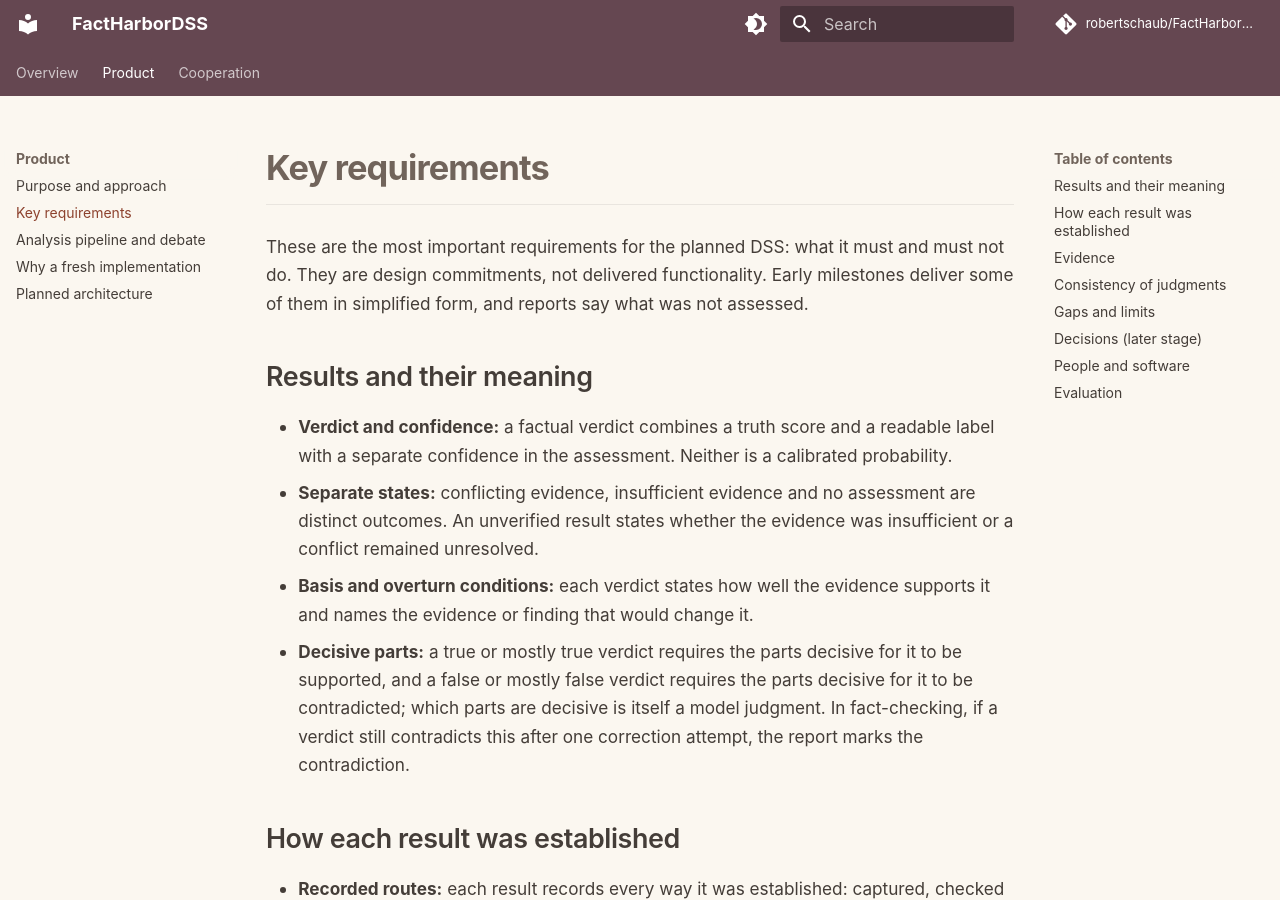
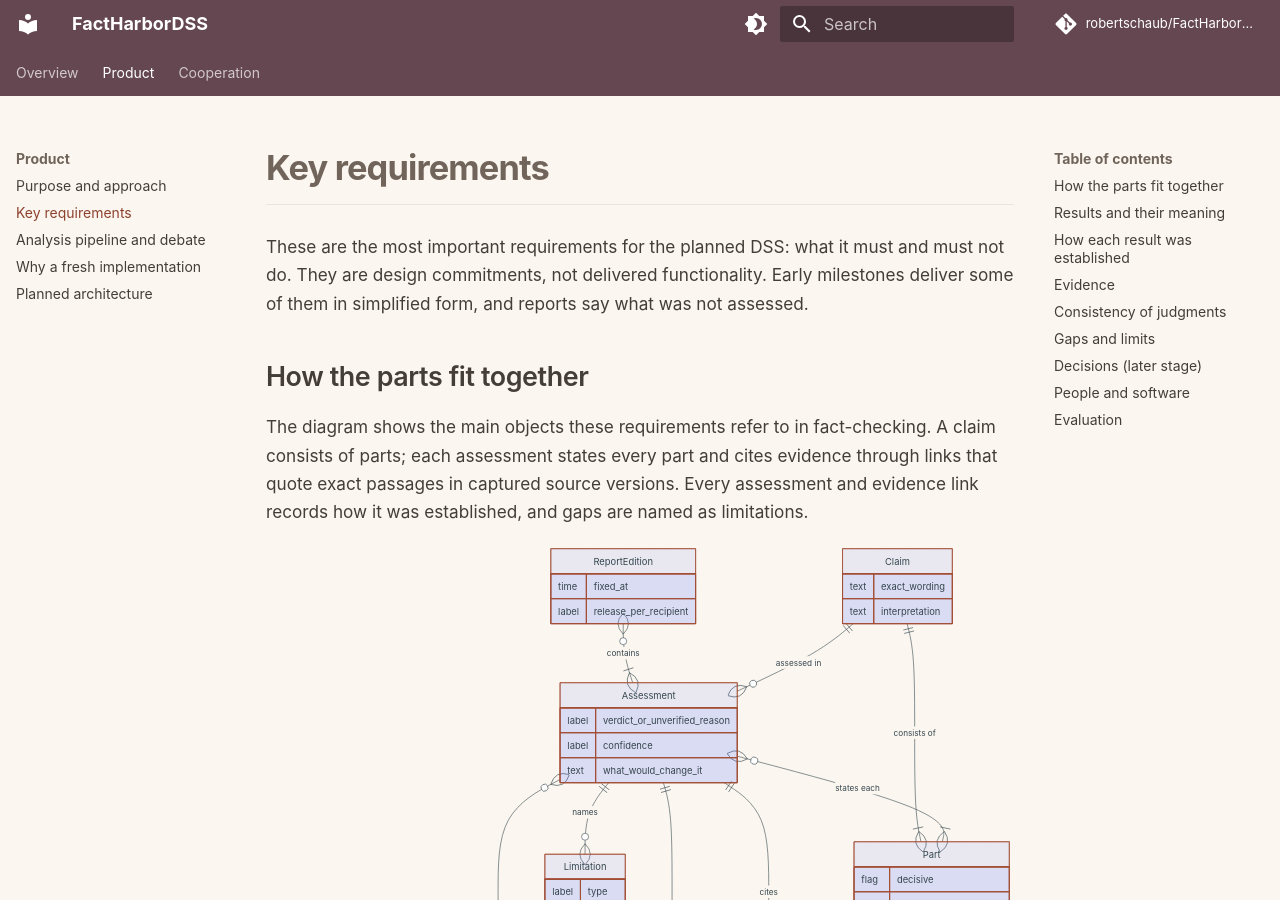
Before and after one commit to robertschaub/FactHarborDSS, an MkDocs documentation site: the page built from docs/Requirements.md, in a window 1280 px wide and 900 px high. Built offline with MkDocs 1.6.1 and Material for MkDocs 9.7.7, drawn with Linux system fonts in a browser that asks for light colours; comment, search, counter and statistics services are not loaded; some of the changed text lies outside the part shown.

Commit message:
docs: add core ERD to the key requirements page
A simplified conceptual model shows how claims, parts, assessments,
evidence links, passages, source versions, sources, reliability
evaluations, establishment routes, limitations and report editions fit
together in fact-checking. Mermaid support is enabled for the diagram.

Co-Authored-By: Claude Opus 5.5 <noreply@anthropic.com>

````diff
--- a/docs/Requirements.md
+++ b/docs/Requirements.md
@@ -1,6 +1,81 @@
 # Key requirements
 
 These are the most important requirements for the planned DSS: what it must and must not do. They are design commitments, not delivered functionality. Early milestones deliver some of them in simplified form, and reports say what was not assessed.
+
+## How the parts fit together
+
+The diagram shows the main objects these requirements refer to in fact-checking. A claim consists of parts; each assessment states every part and cites evidence through links that quote exact passages in captured source versions. Every assessment and evidence link records how it was established, and gaps are named as limitations.
+
+```mermaid
+erDiagram
+  ReportEdition }o--|{ Assessment : contains
+  Claim ||--o{ Assessment : "assessed in"
+  Claim ||--|{ Part : "consists of"
+  Assessment }o--|{ Part : "states each"
+  Assessment ||--o{ EvidenceLink : cites
+  Part ||--o{ EvidenceLink : "supported, contradicted or qualified by"
+  EvidenceLink }o--|| Passage : quotes
+  Passage }o--|| SourceVersion : "located in"
+  SourceVersion }o--|| Source : "published by"
+  SourceVersion |o--o{ SourceVersion : "original of"
+  Source ||--o{ ReliabilityEvaluation : "rated in"
+  Assessment }o--o{ ReliabilityEvaluation : uses
+  Assessment ||--o{ Limitation : names
+  Assessment ||--|{ EstablishmentRoute : records
+  EvidenceLink ||--|{ EstablishmentRoute : records
+  ReportEdition {
+    time fixed_at
+    label release_per_recipient
+  }
+  Claim {
+    text exact_wording
+    text interpretation
+  }
+  Part {
+    flag decisive
+    label state
+    text necessary_assignments
+  }
+  Assessment {
+    label verdict_or_unverified_reason
+    label confidence
+    text what_would_change_it
+  }
+  EvidenceLink {
+    label direction
+    label foundedness
+    label origin_status
+    label weight_level
+    label assignment_decisive_only
+  }
+  Passage {
+    text exact_quote
+    text location
+  }
+  SourceVersion {
+    time captured_at
+    hash fingerprint
+    label authenticity_decisive_only
+  }
+  Source {
+    text publisher_institution_or_author
+  }
+  ReliabilityEvaluation {
+    label rating_or_insufficient_data
+    label confidence
+    text cited_third_party_material
+    date evaluated_on
+  }
+  EstablishmentRoute {
+    label captured_code_model_or_person
+  }
+  Limitation {
+    label type
+    text reason
+  }
+```
+
+*Simplified conceptual model of the planned design, not a database schema.*
 
 ## Results and their meaning
 
--- a/mkdocs.yml
+++ b/mkdocs.yml
@@ -46,7 +46,11 @@ markdown_extensions:
   - toc:
       permalink: true
   - pymdownx.details
-  - pymdownx.superfences
+  - pymdownx.superfences:
+      custom_fences:
+        - name: mermaid
+          class: mermaid
+          format: !!python/name:pymdownx.superfences.fence_code_format
 extra_css:
   - assets/stylesheets/extra.css
 extra:
````
